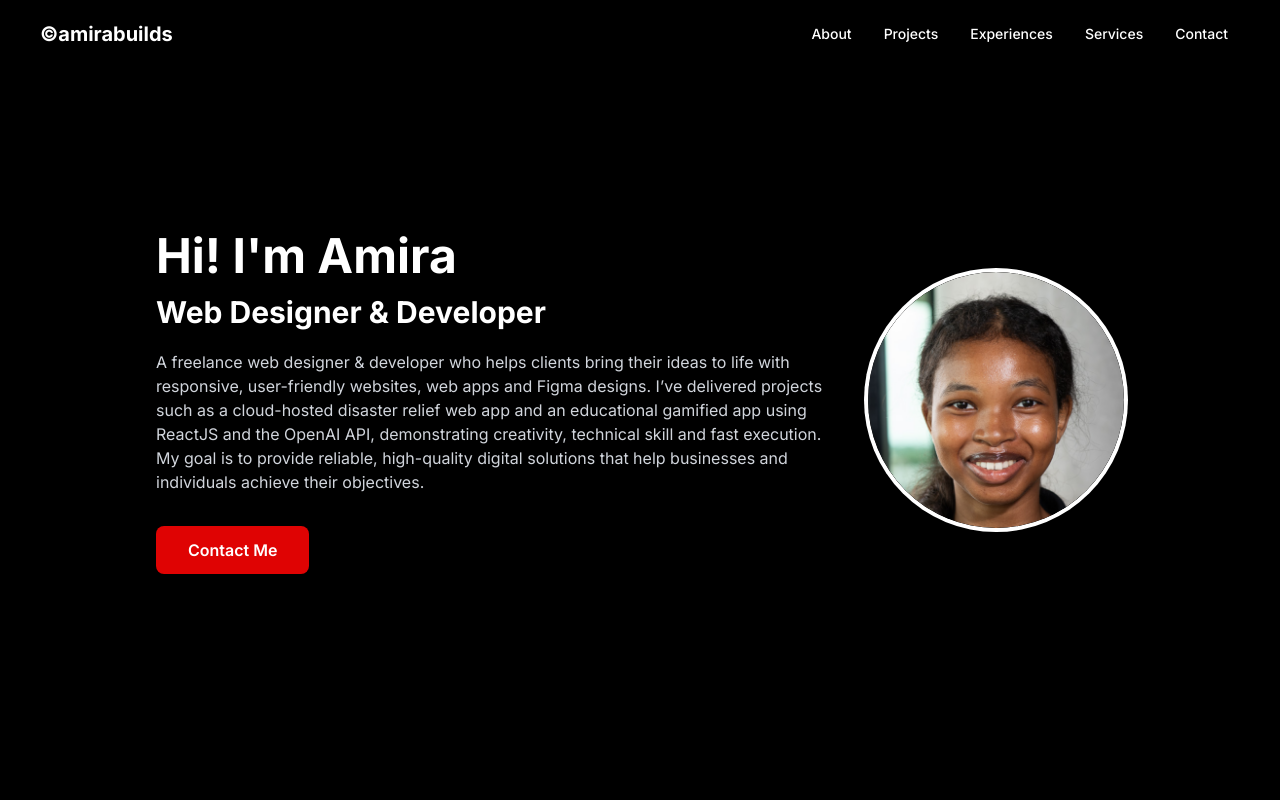
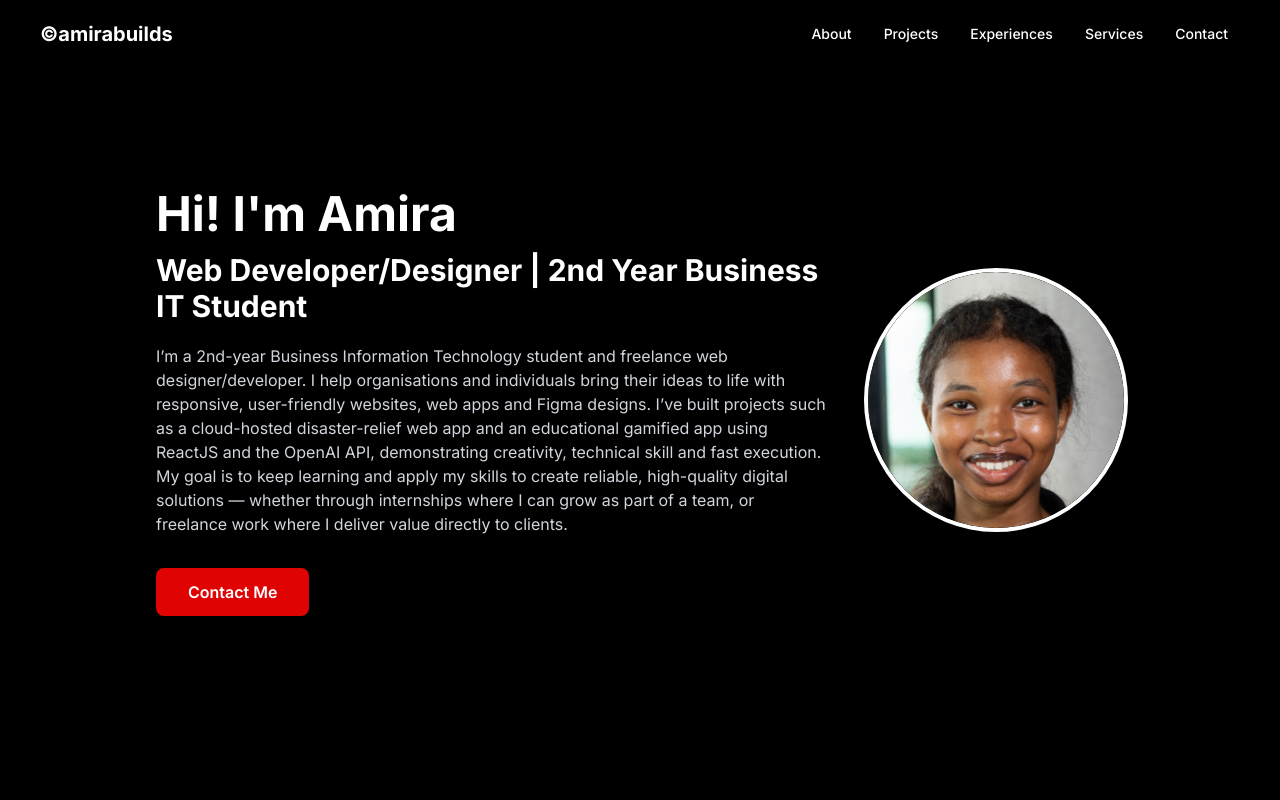
Before and after one commit to amiraTech/personal-portfolio, a Next.js app in the folder personal-portfolio/: page / in a window 1280 px wide. Shown: the top 800 px of the page. Built offline with nearby package versions, Linux system fonts and the light colour scheme.

Commit message:
Update about section

```diff
--- a/personal-portfolio/app/page.tsx
+++ b/personal-portfolio/app/page.tsx
@@ -25,9 +25,13 @@ export default function Home() {
 
         <div className="max-w-2xl">
           <h1 className="text-5xl font-bold leading-tight">Hi! I&apos;m Amira</h1>
-          <h3 className="text-3xl font-bold text-brand-red mt-2">Web Designer & Developer</h3>
+          <h3 className="text-3xl font-bold text-brand-red mt-2">Web Developer/Designer | 2nd Year Business IT Student</h3>
           <p className="text-base my-5 text-gray-300">
-            A freelance web designer & developer who helps clients bring their ideas to life with responsive, user-friendly websites, web apps and Figma designs. I’ve delivered projects such as a cloud-hosted disaster relief web app and an educational gamified app using ReactJS and the OpenAI API, demonstrating creativity, technical skill and fast execution. My goal is to provide reliable, high-quality digital solutions that help businesses and individuals achieve their objectives.
+            I’m a 2nd-year Business Information Technology student and freelance web designer/developer. I help organisations and individuals bring their ideas to life with responsive, user-friendly websites, web apps and Figma designs.
+
+            I’ve built projects such as a cloud-hosted disaster-relief web app and an educational gamified app using ReactJS and the OpenAI API, demonstrating creativity, technical skill and fast execution.
+
+            My goal is to keep learning and apply my skills to create reliable, high-quality digital solutions — whether through internships where I can grow as part of a team, or freelance work where I deliver value directly to clients.
           </p>
           <div className="flex gap-4 mt-8">
             <a href="/contact" className="inline-block bg-[#df0303] text-white font-semibold py-3 px-8 rounded-lg transition-colors hover:bg-[#a10202]">
```
